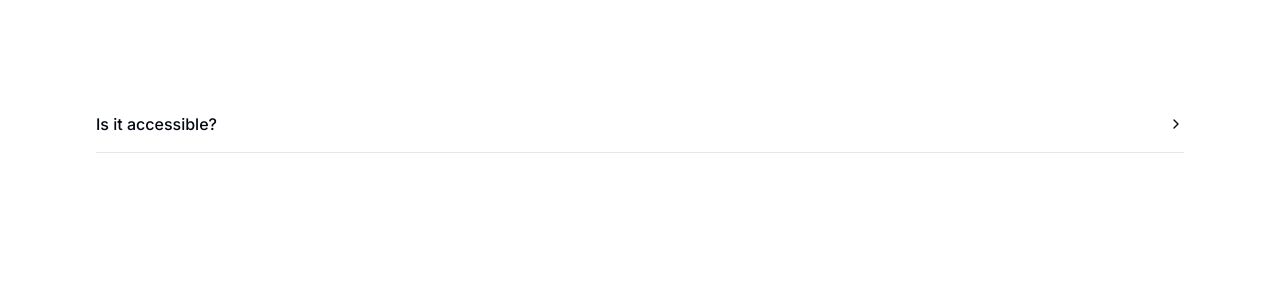
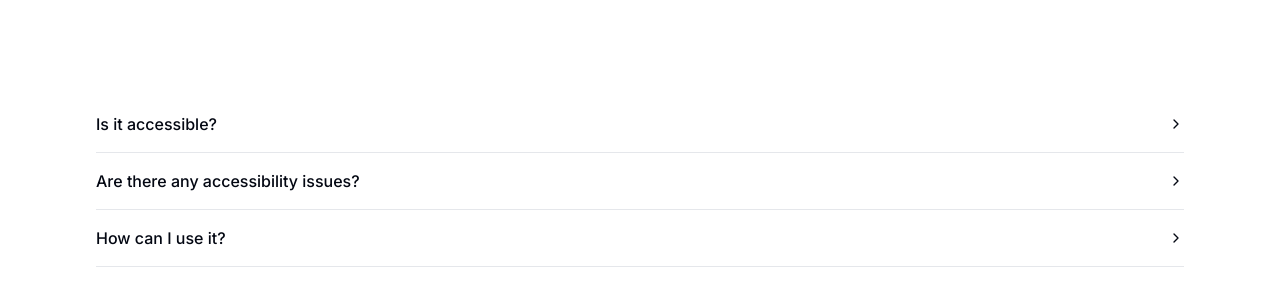
Before and after one commit to ait-varun/Shadcn-components, a Next.js app: page / in a window 1280 px wide. Shown: the top 306 px of the page. Built offline with nearby package versions, Linux system fonts and the light colour scheme.

Commit message:
updated content accordian data

```diff
--- a/src/app/page.tsx
+++ b/src/app/page.tsx
@@ -1,10 +1,33 @@
 import AccordionTab from "@/components/AccordionTab";
 import Image from "next/image";
+import { accordianList } from "@/types/type";
+
+export const accordianListItems: accordianList[] = [
+  {
+    id: "1",
+    value: "item-1",
+    title: "Is it accessible?",
+    content:
+      "Yes. It adheres to the WAI-ARIA design pattern. It is a set of rules that define how a user interface can be used and how it can be navigated. These rules are based on the Web Content Accessibility Guidelines (WCAG) and the Web Content Accessibility Guidelines (WCAG) 2.1.",
+  },
+  {
+    id: "2",
+    value: "item-2",
+    title: "Are there any accessibility issues?",
+    content: "Can I use it?",
+  },
+  {
+    id: "3",
+    value: "item-3",
+    title: "How can I use it?",
+    content: "what is it",
+  },
+];
 
 export default function Home() {
   return (
     <main className="flex min-h-screen flex-col items-center justify-between p-24">
-      <AccordionTab />
+      <AccordionTab accordianList={accordianListItems} />
     </main>
   );
 }
--- a/src/components/AccordionTab.tsx
+++ b/src/components/AccordionTab.tsx
@@ -6,17 +6,25 @@ import {
   AccordionItem,
   AccordionTrigger,
 } from "@/components/ui/accordion";
+import { accordianList } from "@/types/type";
+import Link from "next/link";
 
-export default function AccordionTab() {
+export default function AccordionTab({
+  accordianList,
+}: {
+  accordianList: accordianList[];
+}) {
   return (
     <>
       <Accordion type="multiple" className="w-full">
-        <AccordionItem value="item-1">
-          <AccordionTrigger>Is it accessible?</AccordionTrigger>
-          <AccordionContent>
-            Yes. It adheres to the WAI-ARIA design pattern.
-          </AccordionContent>
-        </AccordionItem>
+        {accordianList.map((item) => (
+          <AccordionItem value={item.value}>
+            <AccordionTrigger>{item.title}</AccordionTrigger>
+            <AccordionContent>
+              <Link href="/">{item.content}</Link>
+            </AccordionContent>
+          </AccordionItem>
+        ))}
       </Accordion>
     </>
   );
--- /dev/null
+++ b/src/types/type.ts
@@ -0,0 +1,6 @@
+export type accordianList = {
+  id: string;
+  value: string;
+  title: string;
+  content: string;
+};
```
